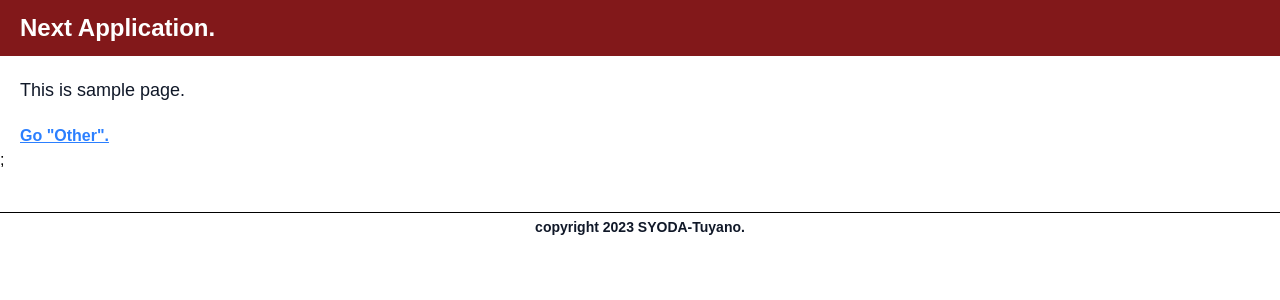
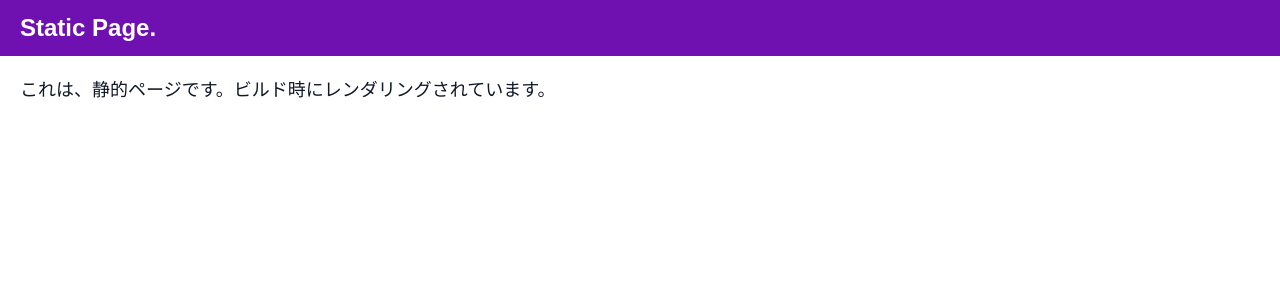
Before and after one commit to Itoyama424/nextjs_page_router, a Next.js app: page / in a window 1280 px wide. Shown: the top 300 px of the page. Built offline with nearby package versions, Linux system fonts and the light colour scheme.

Commit message:
一時コミット01

```diff
--- a/src/pages/_app.tsx
+++ b/src/pages/_app.tsx
@@ -7,8 +7,6 @@ import Lyout from './layout'
 // Component {...pagePropes}という風に、呼び出されるページのコンポーネントとプロパティが渡される
 export default function App({ Component, pageProps }: AppProps) {
   return(
-    <Lyout>
-    <Component {...pageProps} />;
-    </Lyout>
+    <Component {...pageProps} />
   )
 }
--- a/src/pages/index.tsx
+++ b/src/pages/index.tsx
@@ -6,8 +6,8 @@ const inter = Inter({ subsets:['latin']})
 export default function Home() {
   return (
     <main>
-      <p>This is sample page.</p>
-      <div><Link href="/other">Go "Other".</Link></div>
+      <h1>Static Page.</h1>
+      <p>これは、静的ページです。ビルド時にレンダリングされています。</p>
     </main>
   );
 }
--- a/src/pages/other.tsx
+++ b/src/pages/other.tsx
@@ -1,5 +1,7 @@
 import { Inter } from 'next/font/google'
 import Link from 'next/link'
+import { types } from '../types/types'
+
 const inter = Inter({subsets:['latin']})
 
 export default function Other() {
@@ -11,3 +13,10 @@ export default function Other() {
         </main>
     )
 }
+
+export const getStaticProps = ({params}:types) => {
+    const data = {
+        title:'Other Page',
+        msg:'これは静的プロパティーのページです。'
+    }
+}
--- /dev/null
+++ b/src/types/types.ts
@@ -0,0 +1,8 @@
+export interface PropsValue{
+    title:string,
+    msg:string
+}
+
+export type props = {
+    data:PropsValue
+}
```
